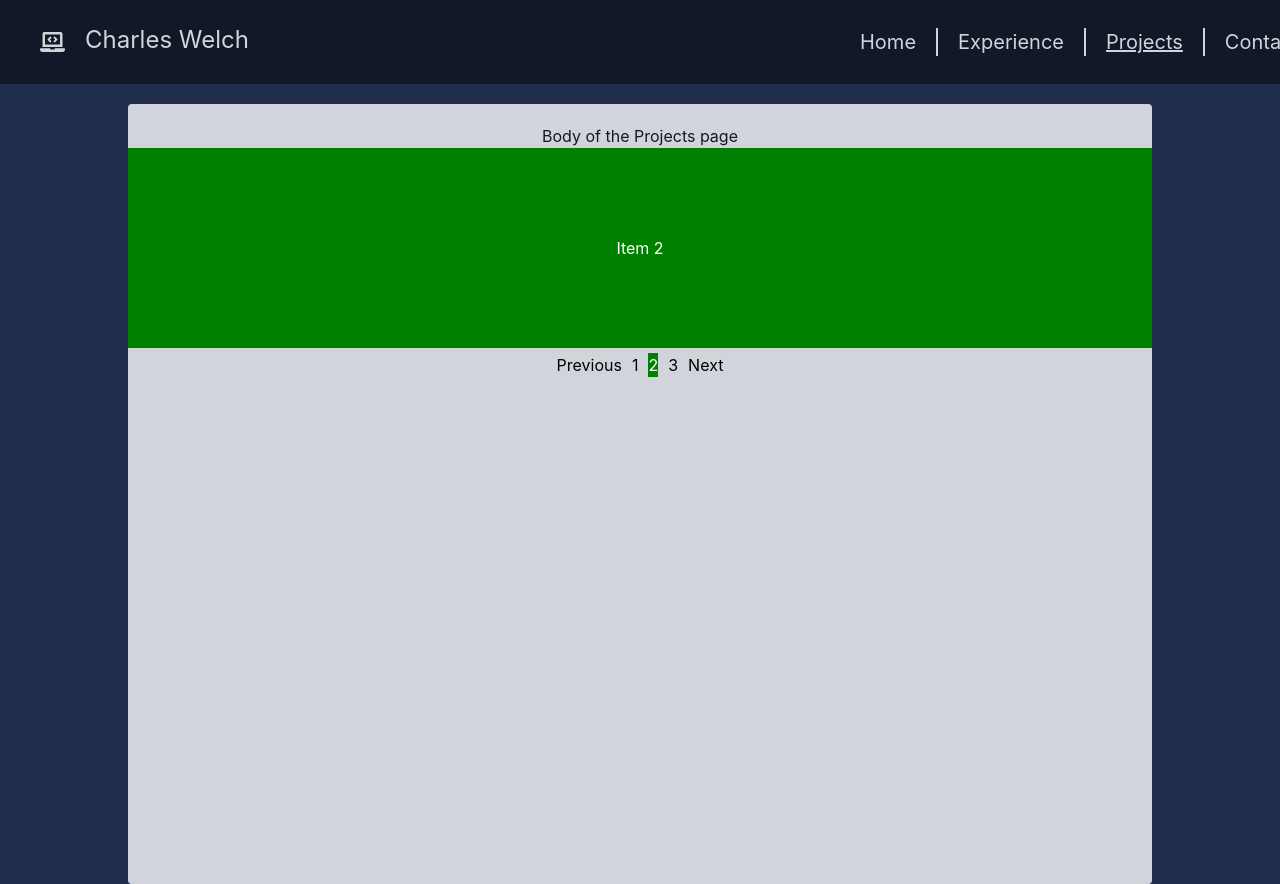
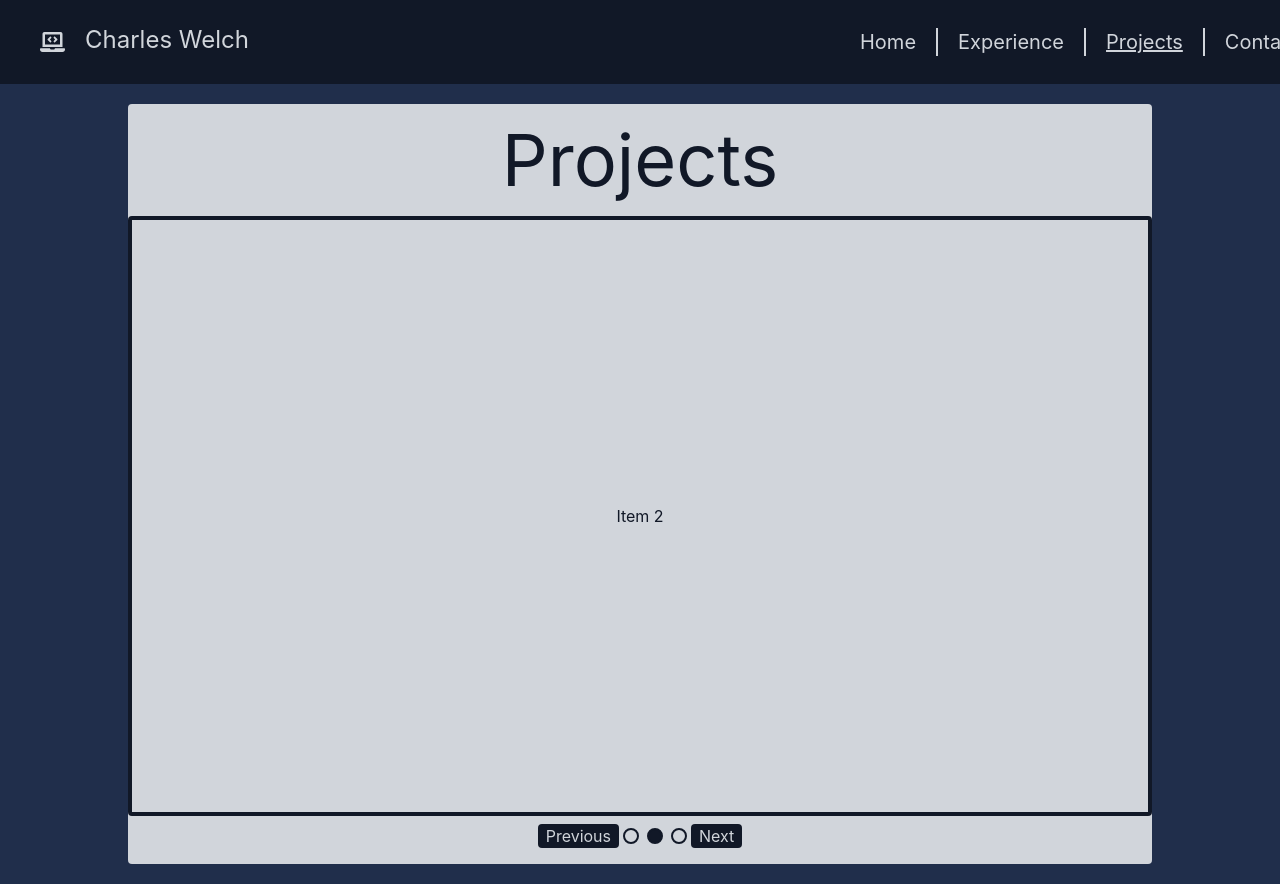
Before and after one commit to cmattrox/ReactPlayground, a React (Create React App) app in the folder react-playground/: page /projects in a window 1280 px wide. Shown: the top 884 px of the page. Built offline with nearby package versions, Linux system fonts and the light colour scheme.

Commit message:
Adding data for projects carousel

```diff
--- a/react-playground/package.json
+++ b/react-playground/package.json
@@ -1,5 +1,5 @@
 {
-  "homepage": "https://cmattrox.github.io/ReactPlayground",
+  "homepage": "https://cmattrox.github.io/",
   "name": "react-playground",
   "version": "0.1.0",
   "private": true,
--- a/react-playground/src/App.js
+++ b/react-playground/src/App.js
@@ -11,7 +11,7 @@ function App() {
   return (
     <main>
       <Routes>
-        <Route path="/ReactPlayground" element={<Home />} exact />
+        <Route path="/" element={<Home />} exact />
         <Route path="/experience" element={<Experience />} />
         <Route path="/projects" element={<Projects />} />
         <Route path="/contact" element={<Contact />} />
--- a/react-playground/src/components/carousel.js
+++ b/react-playground/src/components/carousel.js
@@ -36,15 +36,16 @@ const Carousel = ({ children }) => {
       className="carousel"
     >
       <div
-        className="inner"
+        className="inner pt-5"
         style={{ transform: `translateX(-${activeIndex * 100}%)` }}
       >
         {React.Children.map(children, (child, index) => {
           return React.cloneElement(child, { width: '100%' })
         })}
       </div>
-      <div className="indicators">
+      <div className="indicators pt-2">
         <button
+          className="bg-gray-darkest text-gray-lightest px-2 rounded"
           onClick={() => {
             updateIndex(activeIndex - 1)
           }}
@@ -54,16 +55,17 @@ const Carousel = ({ children }) => {
         {React.Children.map(children, (child, index) => {
           return (
             <button
-              className={`${index === activeIndex ? 'active' : ''}`}
+              className={`${
+                index === activeIndex ? 'bg-gray-darkest' : 'bg-gray-lightest'
+              } rounded-full h-4 w-4 border-gray-darkest border-2 mx-1 mt-1`}
               onClick={() => {
                 updateIndex(index)
               }}
-            >
-              {index + 1}
-            </button>
+            ></button>
           )
         })}
         <button
+          className="bg-gray-darkest text-gray-lightest rounded px-2"
           onClick={() => {
             updateIndex(activeIndex + 1)
           }}
--- a/react-playground/src/components/carouselItem.js
+++ b/react-playground/src/components/carouselItem.js
@@ -3,7 +3,10 @@ import '../css/carousel.css'
 
 const CarouselItem = ({ children, width }) => {
   return (
-    <div className="carousel-item" style={{ width: width }}>
+    <div
+      className="carousel-item bg-gray-light text-gray-darkest border-4 border-gray-darkest rounded"
+      style={{ width: width }}
+    >
       {children}
     </div>
   )
--- a/react-playground/src/components/headerbar.js
+++ b/react-playground/src/components/headerbar.js
@@ -20,7 +20,7 @@ function HeaderBar() {
           </div>
           <div className="w-1/3 divide-x-2 divide-gray-300 flex py-2 flex-row">
             <NavLink
-              to="/"
+              to="/ReactPlayground"
               className={({ isActive }) =>
                 isActive
                   ? 'underline text-gray-lightest text-center px-5 text-xl'
--- a/react-playground/src/components/homeBody.js
+++ b/react-playground/src/components/homeBody.js
@@ -40,7 +40,6 @@ const HomeBody = () => {
           </div>
         </div>
       ))}
-      ß
     </main>
   )
 }
--- a/react-playground/src/components/projectsbody.js
+++ b/react-playground/src/components/projectsbody.js
@@ -6,13 +6,11 @@ function ProjectsBody() {
   return (
     <main>
       <div
-        className="bg-gray-darker relative w-full h-screen overflow-hidden pt-5 flex justify-center"
+        className="bg-gray-darker relative w-full h-screen overflow-hidden pt-5 flex justify-center pb-5"
         id="body"
       >
         <div className="bg-gray-lightest w-4/5 h-full pt-5 rounded">
-          <h1 className="text-gray-darkest text-center">
-            Body of the Projects page
-          </h1>
+          <h1 className="text-gray-darkest text-center text-7xl">Projects</h1>
           <Carousel>
             <CarouselItem>Item 1</CarouselItem>
             <CarouselItem>Item 2</CarouselItem>
--- a/react-playground/src/css/carousel.css
+++ b/react-playground/src/css/carousel.css
@@ -11,9 +11,7 @@
   display: inline-flex;
   align-items: center;
   justify-content: center;
-    height: 200px;
-    background-color: green;
-    color: #fff;
+  height: 600px;
 }
 
 .indicators {
@@ -21,11 +19,6 @@
   justify-content: center;
 }
 
-.indicators > button {
+/* .indicators > button {
   margin: 5px;
-}
-
-.indicators > button.active {
-    background-color: green;
-    color: #fff;
-}
+} */
--- a/react-playground/src/data/data.js
+++ b/react-playground/src/data/data.js
@@ -78,3 +78,43 @@ export const contactInfo = [
     ],
   },
 ]
+
+export const projectInfo = [
+  {
+    img: '../images/IMG_2260.JPG',
+    text:
+      "This is just some test text. I could have used lorem ipsum text but this will also work. I love my girlfriend so very much and I love being at her place where it is just the two of us. It's like we are living together, which I just can't wait to do. This is just supposed to be my portfolio page, it isn't the nicest looking but I am pretty proud of the technologies used and how it is built. I am not the most creative but I am really good at building out what needs to be done. So if you give me a design or picture and say this is what I want I will make it almost identical",
+    technologies: [
+      {
+        title: 'React',
+      },
+      {
+        title: 'TailwindCSS',
+      },
+      {
+        title: 'NPM',
+      },
+      {
+        title: 'JQuery',
+      },
+      {
+        title: 'Email.JS',
+      },
+      {
+        title: 'FontAwesome',
+      },
+      {
+        title: 'Github Pages',
+      },
+      {
+        title: 'PostCSS',
+      },
+      {
+        title: 'Autoprefixer',
+      },
+      {
+        title: 'Craco',
+      },
+    ],
+  },
+]
```
Lines whose indentation alone changed are shown as unchanged.
